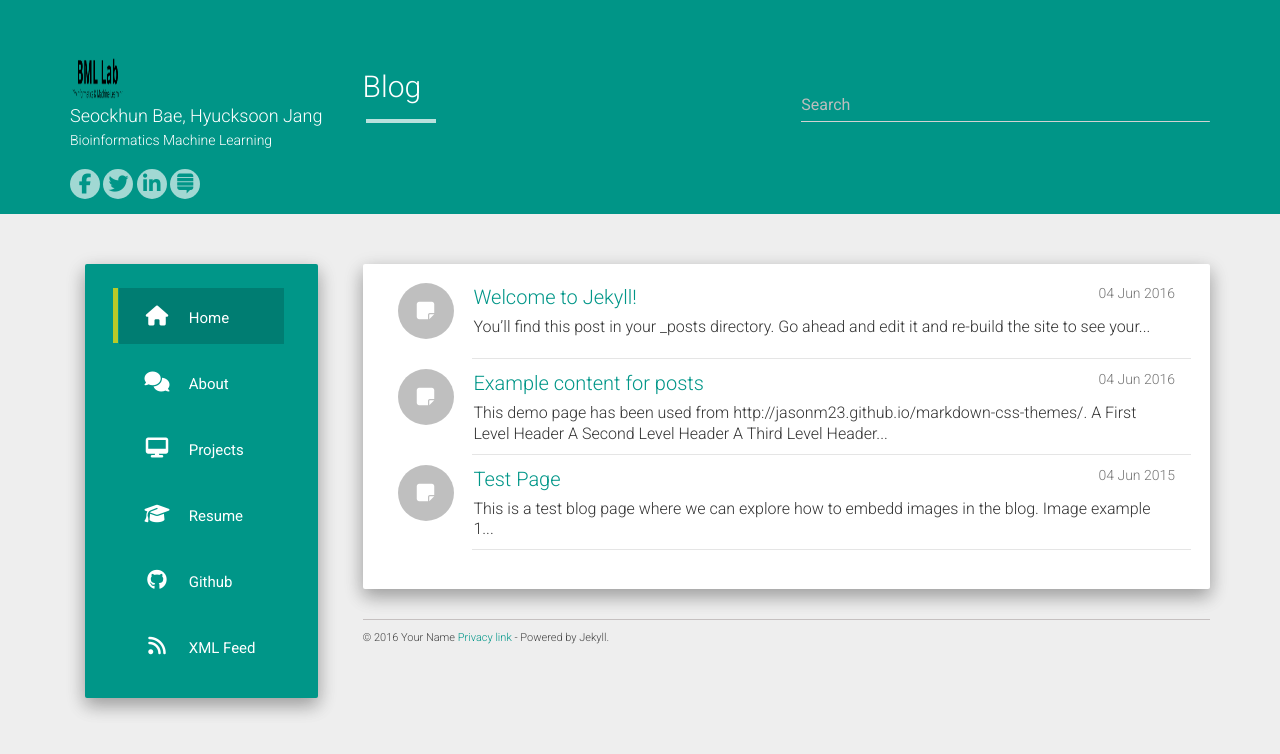
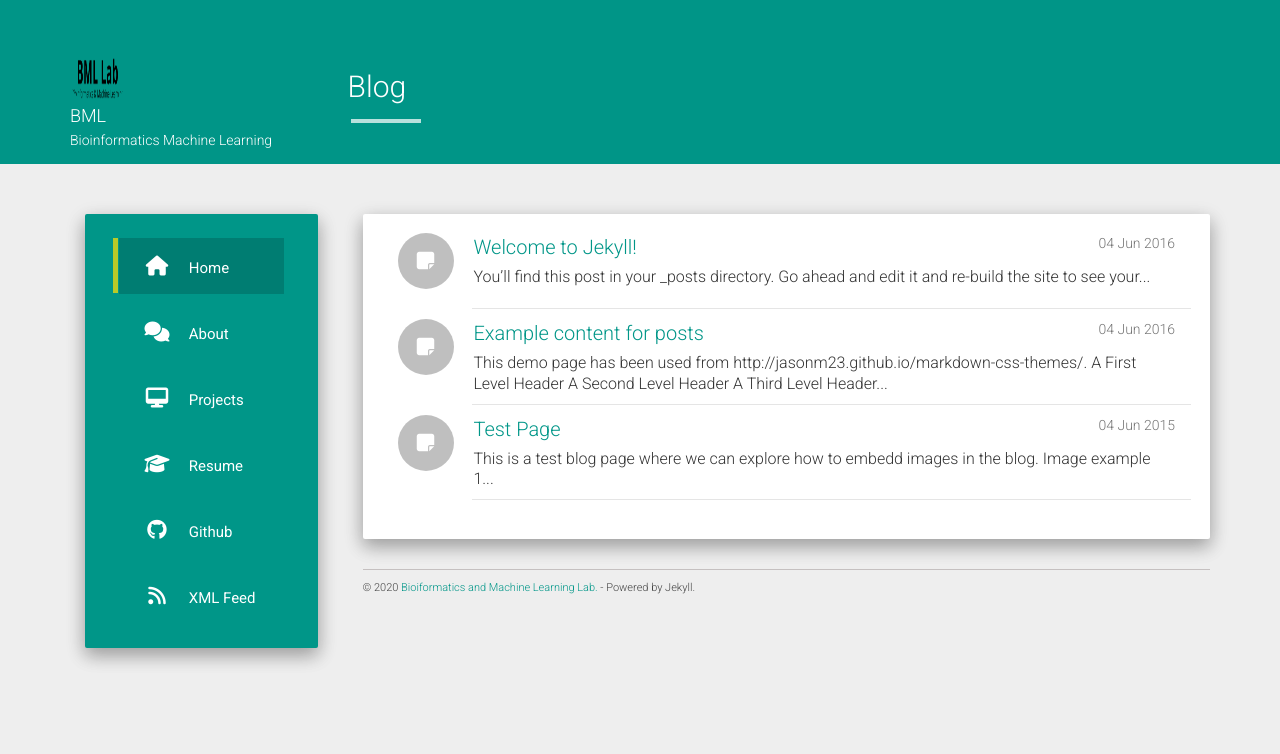
Before and after one commit to codeasashu/hcz-jekyll-blog, a Jekyll site: the page built from index.html, in a window 1280 px wide. Shown: the top 754 px of the page. Built offline with Jekyll 4.4.1, drawn with Linux system fonts in a browser that asks for light colours; nearby versions of some CDN libraries; the list of posts is cut into pages by our own code.

Commit message:
Update design

```diff
--- a/_config.yml
+++ b/_config.yml
@@ -2,13 +2,14 @@ title: BML
 description: BML Blog
 author: Seockhun Bae, Hyucksoon Jang
 logo: /hcz-jekyll-blog/static/img/BML.png
-github: https://github.com/s-hun
+github: https://github.com/s-hun/hcz-jekyll-blog/
 about: Bioinformatics Machine Learning
 
 baseurl: ""
 url: ""
 
-allowsearch: true
+# allowsearch: true
+allowsearch : false
 
 disqus_shortname: aboutashu
 google_analytics: UA-72862926-1
--- a/_includes/footer.html
+++ b/_includes/footer.html
@@ -1,5 +1,5 @@
 <footer>
-  © 2016 Your Name <a href="#">Privacy link</a> - Powered by Jekyll.
+  © 2020 <a href="#">Bioiformatics and Machine Learning Lab.</a> - Powered by Jekyll.
 </footer>
 <div align="center">
   <script async src="https://pagead2.googlesyndication.com/pagead/js/adsbygoogle.js"></script>
--- a/_includes/header.html
+++ b/_includes/header.html
@@ -6,9 +6,9 @@
               <img id="about" class="logo-img" src="{{ site.logo }}" height="75px" width="75px">
             </div>
             <div class="row-details">
-              <h4 class="list-group-item-heading">{{ site.author }}</h4>
+              <h4 class="list-group-item-heading">{{ site.title }}</h4>
               <p class="list-group-item-text">{{ site.about }}</p>
-              {% include social_links.html %}
+              <!-- {% include social_links.html %} -->
             </div>
             <div class="navbar-header pull-right">
               <button type="button" class="navbar-toggle collapsed" data-toggle="collapse" data-target="#bs-example-navbar-collapse-1" aria-expanded="false">
```
